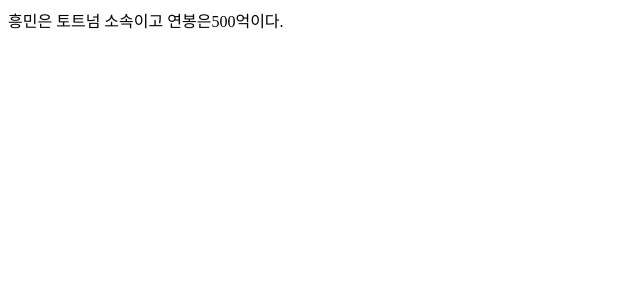
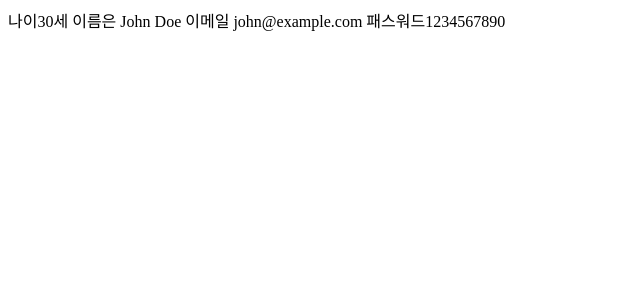
Before and after one commit to parkjaewook1/react20240509, a React (Vite) app: page / in a window 1280 px wide. Shown: the top 300 px of the page, without its empty margins (0-640 px from the left). Built offline with nearby package versions, Linux system fonts and the light colour scheme.

Commit message:
javascript object와 property 연습

```diff
--- a/src/App.jsx
+++ b/src/App.jsx
@@ -1,15 +1,17 @@
 import React from "react";
 
 function App(props) {
-  const a = {
-    name: "흥민",
-    team: "토트넘",
-    salary: 500,
+  const obj = {
+    age: 30,
+    name: "John Doe",
+    email: "john@example.com",
+    password: "1234567890",
   };
 
   return (
     <div>
-      {a.name}은 {a.team} 소속이고 연봉은{a.salary}억이다.
+      나이{obj.age}세 이름은 {obj.name} 이메일 {obj.email} 패스워드
+      {obj.password}
     </div>
   );
 }
```
